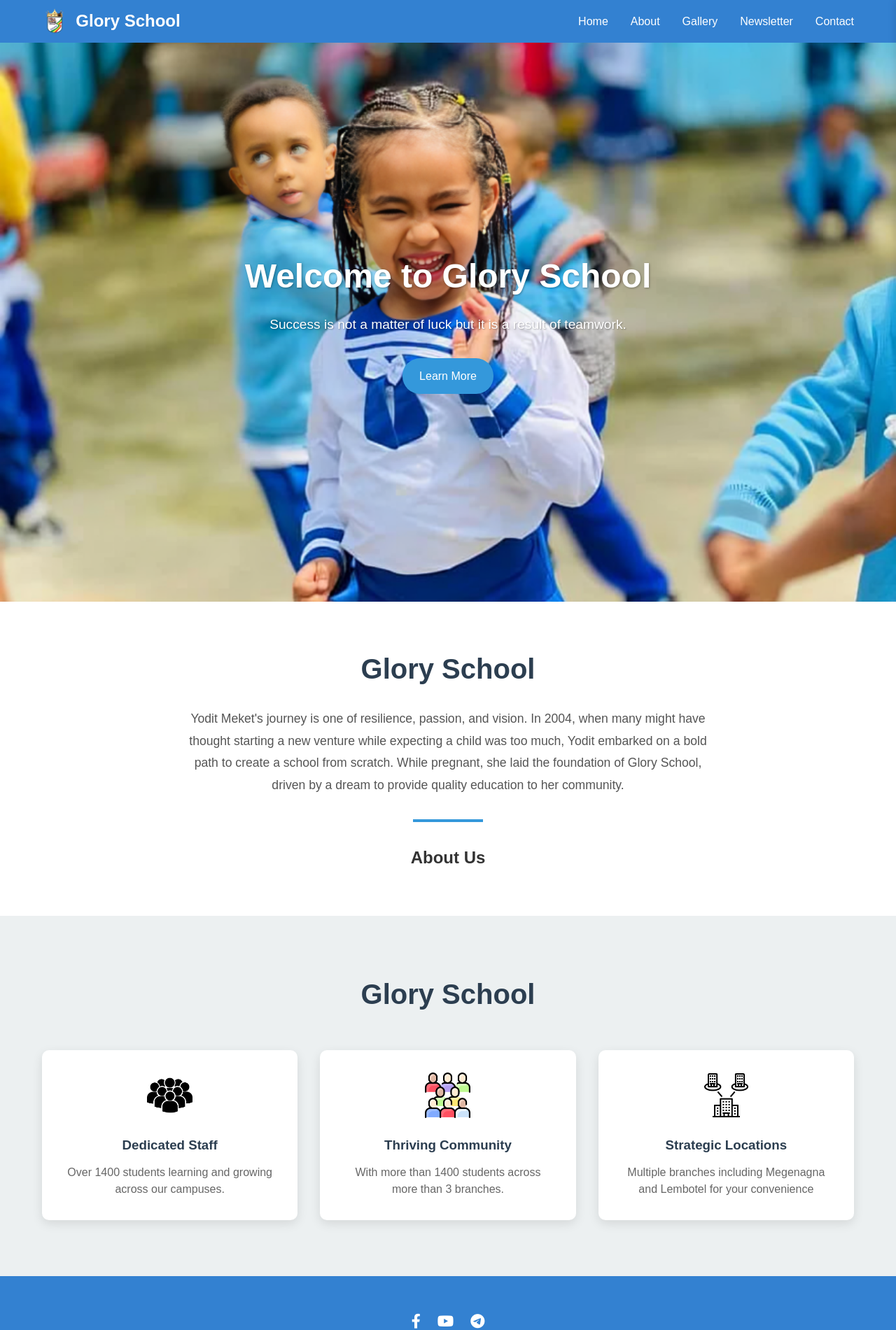
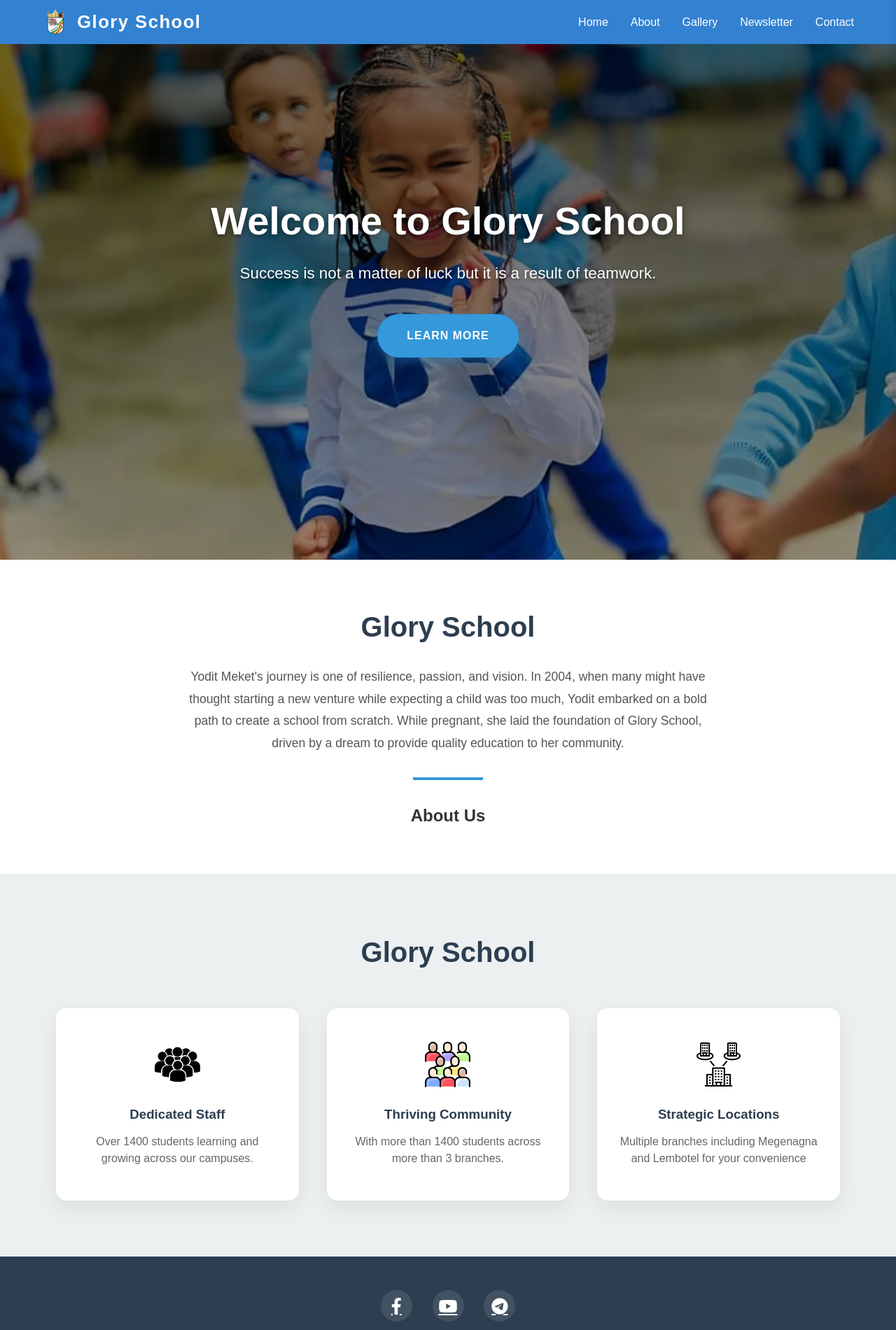
Before and after one commit to RU7H4/Glory-School-Website, a plain HTML site: page index.html in a window 1280 px wide. Shown: the top 1901 px of the page at 70% size. Drawn offline with Linux system fonts and the light colour scheme.

Commit message:
Update style.css

```diff
--- a/css/style.css
+++ b/css/style.css
@@ -47,16 +47,28 @@ body {
   gap: 12.5px;
 }
 
-.logo-img {
-  height: 40px;
-  width: auto;
+.logo-container:hover .logo-img {
+  transform: rotate(-10deg);
 }
 
+.logo-img {
+  height: 42px;
+  width: auto;
+  transition: transform 0.3s;
+}
+
+img {
+  overflow-clip-margin: content-box;
+  overflow: clip;
+}
+
+
 .logo-text {
-  font-size: 1.5rem;
-  font-weight: bold;
+  font-size: 1.6rem;
+  font-weight: 650;
   text-decoration: none;
   color: white;
+  letter-spacing: 1.5px;
 }
 
 .nav-links {
@@ -68,12 +80,25 @@ body {
 .nav-links a {
   color: white;
   text-decoration: none;
-  transition: 0.3s;
   font-weight: 500;
+  position: relative;
+  padding: 0.5rem 0;
+  transition: all 0.3s;
 }
 
-.nav-links a:hover {
-  color: rgb(11, 217, 253);
+.nav-links a::after {
+  content: '';
+  position: absolute;
+  bottom: 0;
+  left: 0;
+  width: 0;
+  height: 2px;
+  background: white;
+  transition: width 0.3s;
+}
+
+.nav-links a:hover::after {
+  width: 100%;
 }
 
 .hamburger {
@@ -206,13 +231,15 @@ body {
 
 .hero {
   height: 100vh;
-  background: url('../assets/images/Photos/background.png') no-repeat center center;
-  background-size: cover;
+  background: linear-gradient(rgba(0, 0, 0, 0.6), rgba(0, 0, 0, 0.4)), url(../assets/images/Photos/background.png) no-repeat center center / cover;
   position: relative;
-  margin-top: 60px;
-  display: flex;
+  margin-top: 0;
+  display: flex
+;
   align-items: center;
   text-align: center;
+  color: white;
+  overflow: hidden;
 }
 
 .hero-overlay {
@@ -226,44 +253,54 @@ body {
 
 .hero .container {
   position: relative;
-  z-index: 1;
-  color: white;
+  z-index: 2;
+  animation: fadeIn 1s ease-out;
 }
 
 .hero h1 {
-  font-size: 3rem;
-  margin-bottom: 1rem;
-  text-shadow: 1px 1px 3px rgba(0,0,0,0.3);
+  font-size: 3.5rem;
+  margin-bottom: 1.5rem;
+  text-shadow: 0 2px 10px rgba(0,0,0,0.5);
+  line-height: 1.2;
 }
 
 .hero p {
-  font-size: 1.2rem;
-  margin-bottom: 2rem;
-  text-shadow: 1px 1px 2px rgba(0,0,0,0.3);
+  font-size: 1.4rem;
+  margin-bottom: 2.5rem;
+  text-shadow: 0 2px 5px rgba(0,0,0,0.5);
+  max-width: 700px;
+  margin-left: auto;
+  margin-right: auto;
 }
 
 .btn {
   display: inline-block;
   background: var(--primary);
   color: white;
-  padding: 0.8rem 1.5rem;
+  padding: 1rem 2.5rem;
   text-decoration: none;
-  border-radius: 25px;
-  transition: 0.3s;
-  font-weight: 500;
-  border: none;
-  cursor: pointer;
+  border-radius: 50px;
+  font-weight: 600;
+  text-transform: uppercase;
+  letter-spacing: 1px;
+  font-size: 1rem;
+  transition: all 0.3s ease;
+  box-shadow: 0 5px 15px rgba(52, 152, 219, 0.4);
+  border: 2px solid transparent;
+  position: relative;
+  overflow: hidden;
 }
 
 .btn:hover {
-  background: #00AEEF;
-  transform: translateY(-2px);
-  box-shadow: 0 5px 15px rgba(0,0,0,0.1);
+  background-color: #2980b9;
+  transform: translateY(-3px);
+  box-shadow: 0 8px 20px rgba(52, 152, 219, 0.6);
 }
 
 .features {
   padding: 5rem 0;
   background: var(--light);
+  position: relative;
 }
 
 .features h2 {
@@ -276,16 +313,20 @@ body {
 .grid {
   display: grid;
   grid-template-columns: repeat(auto-fit, minmax(300px, 1fr));
-  gap: 2rem;
+  gap: 2.5rem;
+  padding: 0 20px;
 }
 
 .card {
   background: white;
-  padding: 2rem;
-  border-radius: 10px;
+  padding: 3rem 2rem;
+  border-radius: 15px;
   text-align: center;
-  box-shadow: 0 5px 15px rgba(0, 0, 0, 0.1);
-  transition: 0.3s;
+  box-shadow: 0 10px 30px rgba(0, 0, 0, 0.08);
+  transition: all 0.4s cubic-bezier(0.175, 0.885, 0.32, 1.275);
+  position: relative;
+  overflow: hidden;
+  z-index: 1;
 }
 
 .card:hover {
@@ -308,16 +349,17 @@ body {
 }
 
 footer {
-  background: var(--nav-color);
+  background: var(--dark);
   color: white;
-  padding: 2rem 0;
+  padding: 3rem 0 1.5rem;
   text-align: center;
 }
 
 footer .container {
-  display: flex;
-  flex-direction: column;
-  align-items: center;
+    display: flex
+;
+    flex-direction: column;
+    align-items: center;
 }
 
 footer p {
@@ -326,13 +368,22 @@ footer p {
 
 .social {
   display: flex;
-  gap: 1.5rem;
+  gap: 1.8rem;
+  margin-bottom: 2rem;
 }
 
 .social a {
   color: white;
-  font-size: 1.3rem;
-  transition: transform 0.3s;
+  font-size: 1.5rem;
+  transition: all 0.3s;
+  display: inline-flex
+;
+  align-items: center;
+  justify-content: center;
+  width: 45px;
+  height: 45px;
+  border-radius: 50%;
+  background: rgba(255, 255, 255, 0.1);
 }
 
 .social a:hover {
@@ -382,6 +433,25 @@ footer p {
   }
 }
 
+/* ===== SCROLL ANIMATIONS ===== */
+.animate-on-scroll {
+  opacity: 0;
+  transform: translateY(30px);
+  transition: opacity 0.6s ease-out, transform 0.6s ease-out;
+}
+
+.animate-on-scroll.visible {
+  opacity: 1;
+  transform: translateY(0);
+}
+
+/* Staggered animation delays */
+.card:nth-child(1) { transition-delay: 0.1s; }
+.card:nth-child(2) { transition-delay: 0.2s; }
+.card:nth-child(3) { transition-delay: 0.3s; }
+.founder-content > *:nth-child(1) { transition-delay: 0.1s; }
+.founder-content > *:nth-child(2) { transition-delay: 0.2s; }
+.founder-content > *:nth-child(3) { transition-delay: 0.3s; }
 
 /* ===== CONTACT PAGE STYLES ===== */
 .contact-hero {
@@ -630,7 +700,7 @@ footer p {
 
 /* Footer Styles */
 footer {
-  background: #3381d1;
+  background: #2c3e50;
   color: white;
   padding: 3rem 0 1.5rem;
 }
```
